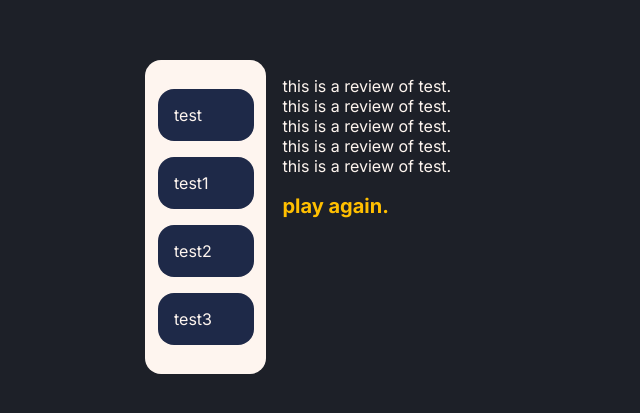
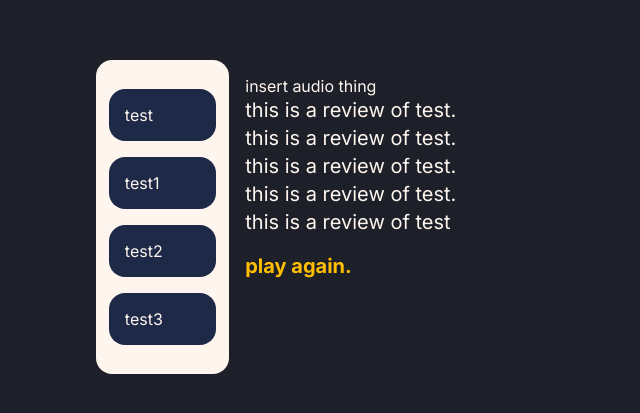
Before and after one commit to jasmine-dragons/tempo, a Next.js app in the folder client/: page /review in a window 1280 px wide. Shown: the part 183-596 px from the top of the page, without its empty margins (0-640 px from the left). Built offline with nearby package versions, Linux system fonts and the light colour scheme.

Commit message:
put placeholder audio thing

```diff
--- a/client/src/components/ReviewTab/index.tsx
+++ b/client/src/components/ReviewTab/index.tsx
@@ -7,6 +7,7 @@ import Link from "next/link";
 const ReviewTab = () => {
 
   const players = ["test", "test1", "test2", "test3"];
+
   const [active, setActive] = useState<string>(players[0]);
 
   return (
--- a/client/src/components/ReviewTabContent/index.tsx
+++ b/client/src/components/ReviewTabContent/index.tsx
@@ -1,5 +1,6 @@
 import styles from "./style.module.scss";
 import Typography from "../Typography";
+import GenerativeAudio from "../GenerativeAudio";
 
 interface ReviewTabContentProps {
     player: string
@@ -8,7 +9,8 @@ interface ReviewTabContentProps {
 const ReviewTabContent = ({ player }: ReviewTabContentProps)=> {
   return (
     <div className={styles.container}>
-     this is a review of {player}. this is a review of {player}. this is a review of {player}. this is a review of {player}. this is a review of {player}.
+      <p>insert audio thing</p>
+      <Typography variant="body">this is a review of {player}. this is a review of {player}. this is a review of {player}. this is a review of {player}. this is a review of {player}</Typography>
     </div>
   );
 };
```
